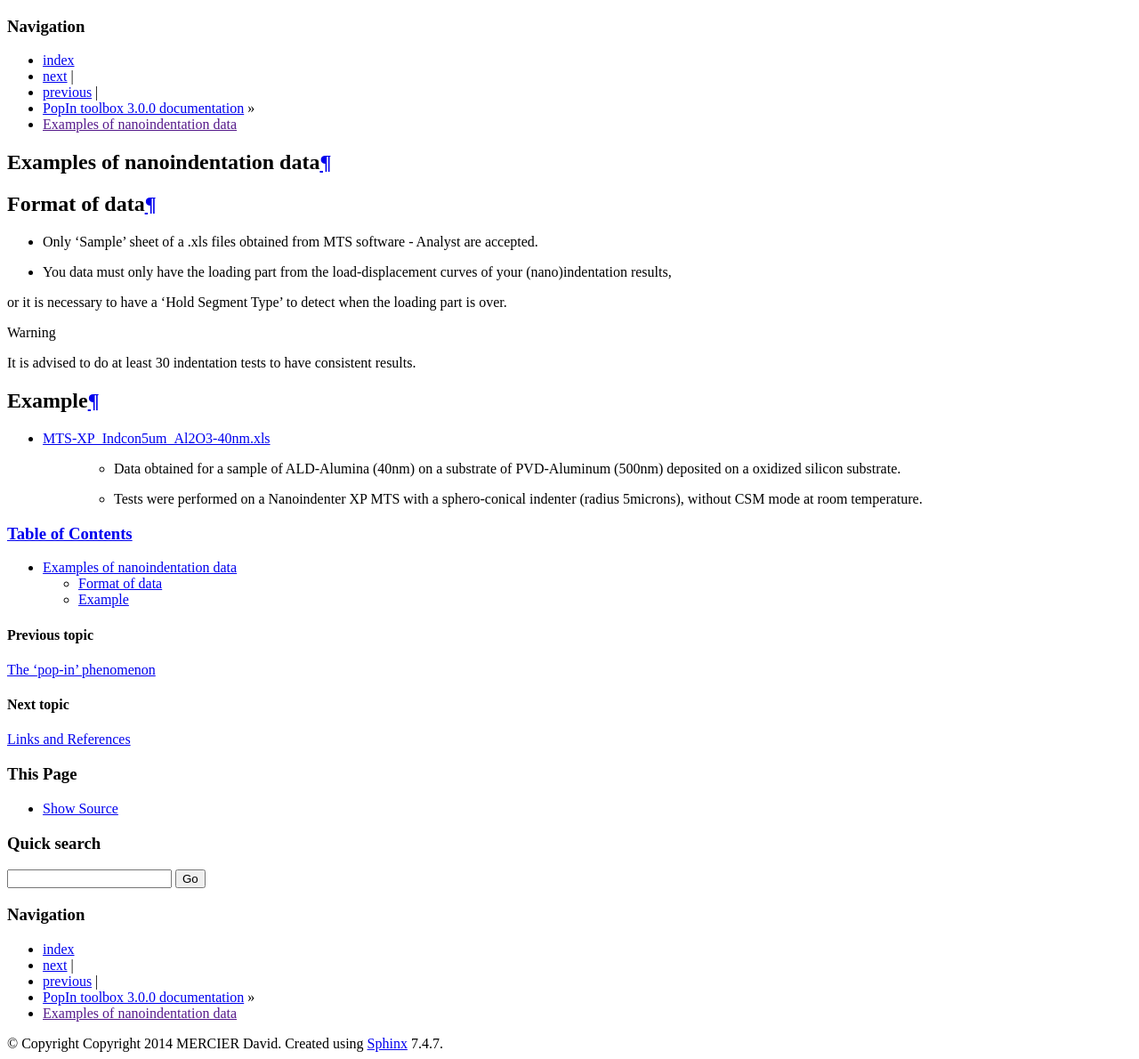
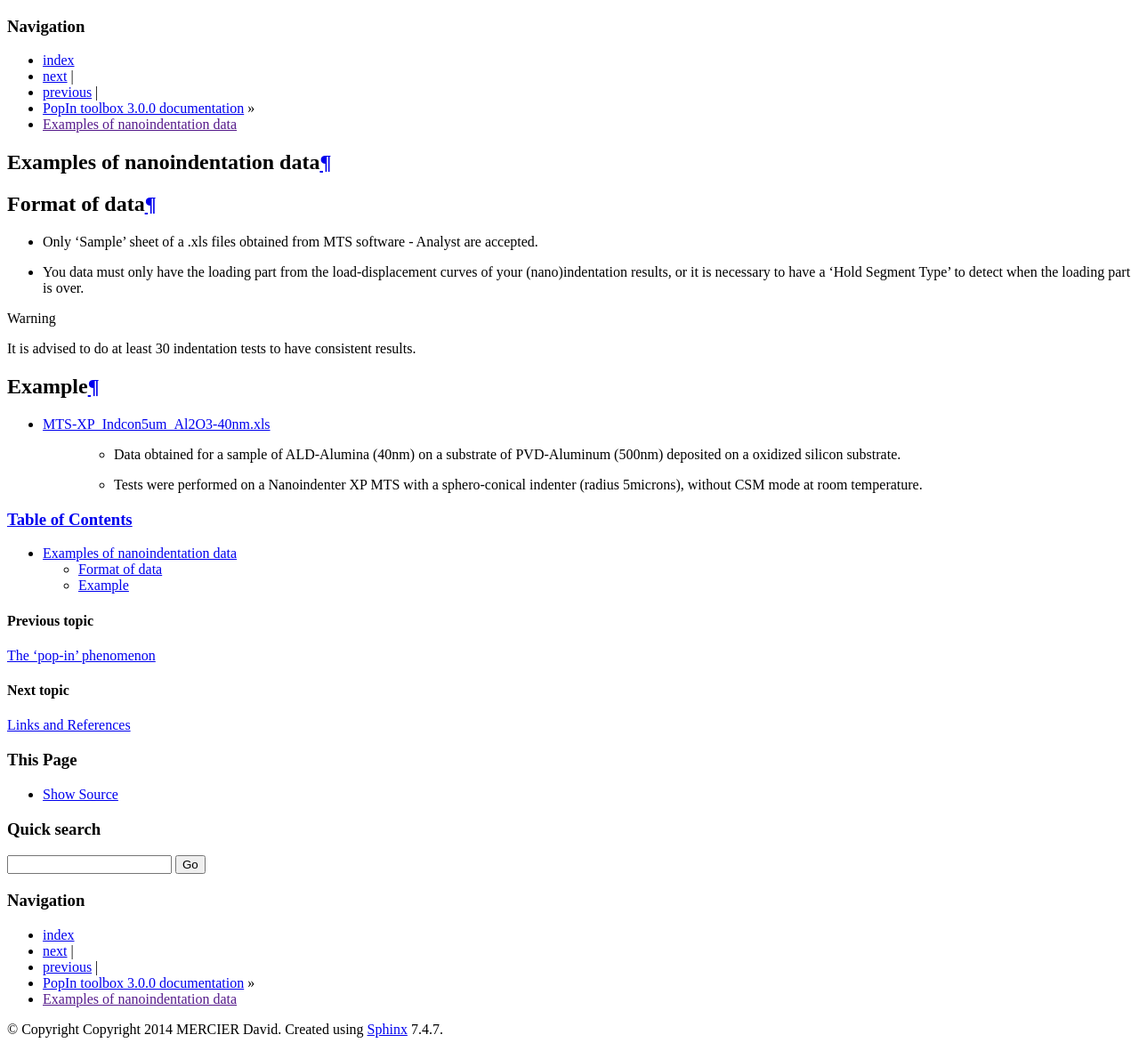
Before and after one commit to DavidMercier/PopIn, a Sphinx documentation site: the page built from doc/examples.rst, in a window 1280 px wide. Shown: the whole page at 89% size. Built offline with Sphinx 7.4.7, drawn with Linux system fonts in a browser that asks for light colours; comment, search, counter and statistics services are not loaded.

```diff
--- a/doc/examples.rst
+++ b/doc/examples.rst
@@ -8,8 +8,7 @@
 
 * Only 'Sample' sheet of a .xls files obtained from MTS software - Analyst are accepted.
 
-* You data must only have the loading part from the load-displacement curves of your (nano)indentation results,
-or it is necessary to have a 'Hold Segment Type' to detect when the loading part is over.
+* You data must only have the loading part from the load-displacement curves of your (nano)indentation results, or it is necessary to have a 'Hold Segment Type' to detect when the loading part is over.
 
 ..  warning::
     It is advised to do at least 30 indentation tests to have consistent results.
--- a/doc/models.rst
+++ b/doc/models.rst
@@ -208,7 +208,7 @@
             :label: beta_function
 
 Find here the |matlab| function to calculate the cumulative survival distribution in function of the loadrate and the temperature of nanoindentation tests:
-`Mason_cdf.m <https://github.com/DavidMercier/PopIn/blob/master/matlab_code/statistics/mason/mason_cdf.m>`_.
+`mason_cdf.m <https://github.com/DavidMercier/PopIn/blob/master/matlab_code/statistics/mason/mason_cdf.m>`_.
 
 Find here the |matlab| function to calculate the :math:`\alpha` function:
 `alphaMason.m <https://github.com/DavidMercier/PopIn/blob/master/matlab_code/statistics/mason/alphaMason.m>`_.
--- a/doc/overview_of_the_toolbox.rst
+++ b/doc/overview_of_the_toolbox.rst
@@ -7,7 +7,7 @@
    :scale: 65 %
    :align: center
 
-* 1) Import your (nano)indentation results. See here an `examples file <http://popin.readthedocs.org/en/latest/examples.html>`_.
+* 1) Import your (nano)indentation results. See here an `example file <http://popin.readthedocs.org/en/latest/examples.html>`_.
 
 * 2) Set units, set temperature of experiments, set the minimum and maximum
 indentation depths, set the pop-in to analyze and select the critical parameter
```
Also changed, not shown: 2 other files.
